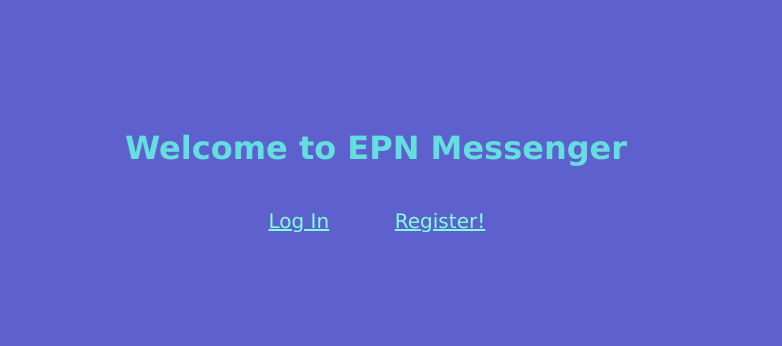
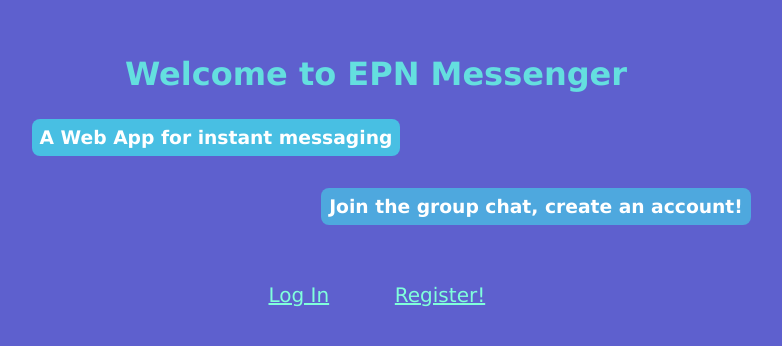
Before and after one commit to eduardpeters/epn-messaging-frontend, a React (Vite) app: page / in a window 1280 px wide. Shown: the part 198-544 px from the top of the page, without its empty margins (264-1046 px from the left). Built offline with nearby package versions, Linux system fonts and the light colour scheme; no server answers.

Commit message:
Add Home description@

```diff
--- a/src/components/Home.tsx
+++ b/src/components/Home.tsx
@@ -6,6 +6,10 @@ const Home = () => {
     return (
         <main className="home__container">
             <h1 className="home__title">Welcome to EPN Messenger</h1>
+            <div className="home__description">
+                <h3 className="description__text description__text-left">A Web App for instant messaging</h3>
+                <h3 className="description__text description__text-right">Join the group chat, create an account!</h3>
+            </div>
             <div className="link__container">
                 <Link to="/login" className="home__link">Log In</Link>
                 <Link to="/register" className="home__link">Register!</Link>
--- a/src/styles/Home.css
+++ b/src/styles/Home.css
@@ -1,3 +1,19 @@
+.description__text {
+    border-radius: 0.5rem;
+    padding: 0.5rem;
+    margin: 1rem 0;
+}
+
+.description__text-left {
+    background-color: #48BFE3;
+    margin-right: 25%;
+}
+
+.description__text-right {
+    background-color: #4EA8DE;
+    margin-left: 25%;
+}
+
 .home__container {
     width: 100%;
     height: 100vh;
@@ -7,9 +23,12 @@
     align-items: center;
 }
 
-.home__title {
-    color: #64DFDF;
-    text-align: center;
+.home__description {
+    width: 100%;
+    display: flex;
+    flex-direction: column;
+    justify-content: center;
+    align-items: center;
 }
 
 .home__link {
@@ -36,3 +55,8 @@
     justify-content: center;
     align-items: center;
 }
+
+.home__title {
+    color: #64DFDF;
+    text-align: center;
+}
```
